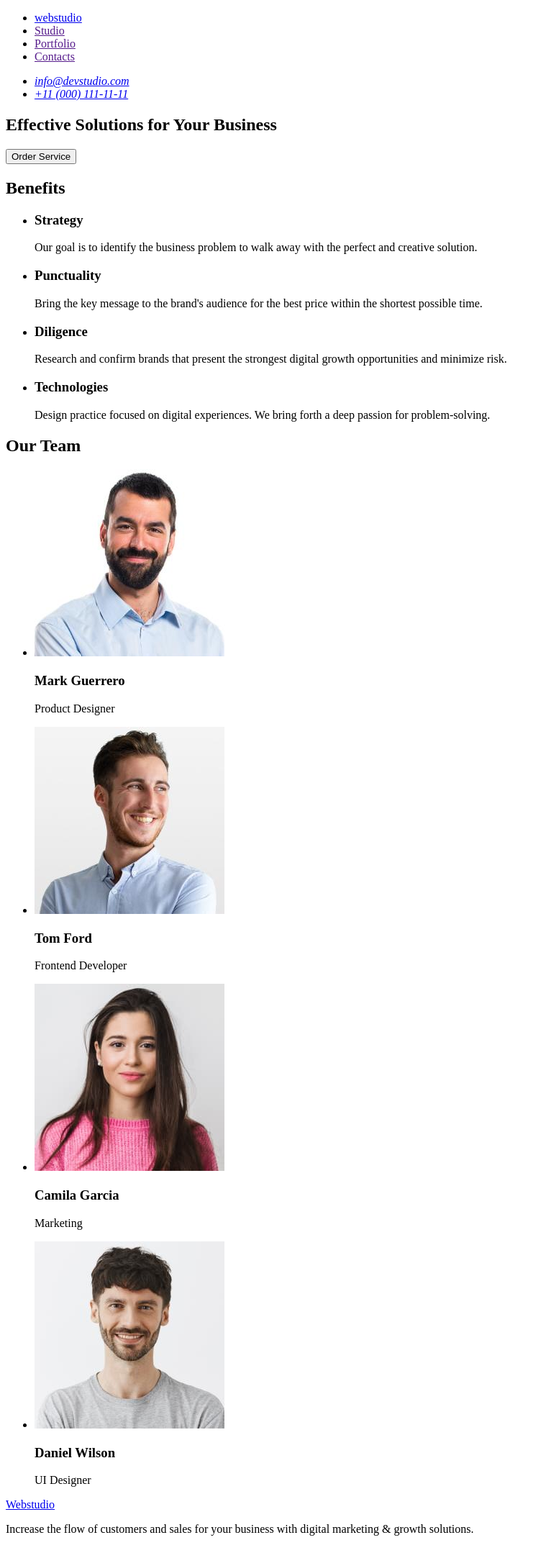
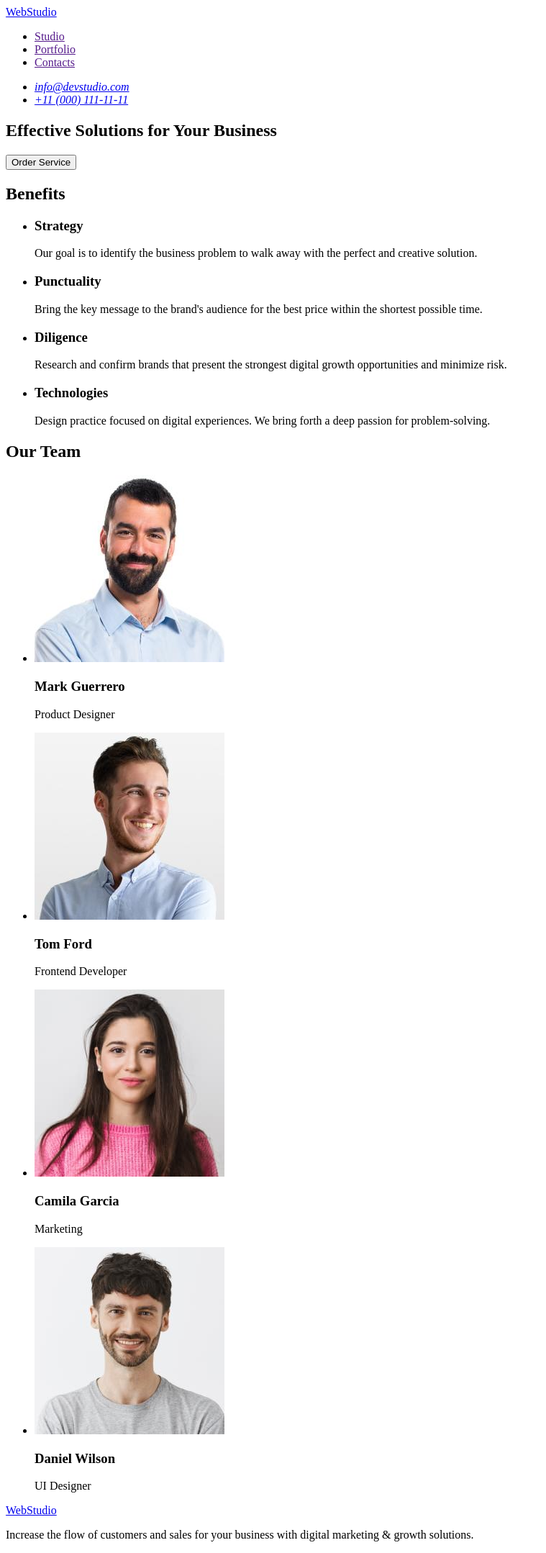
Before and after one commit to Bark1s/goit-markup-hw-01, a plain HTML site: page index.html in a window 1280 px wide. Shown: the whole page at 72% size, without its empty margins (0-759 px from the left). Drawn offline with Linux system fonts and the light colour scheme.

Commit message:
whole html markup

```diff
--- a/index.html
+++ b/index.html
@@ -11,8 +11,8 @@
     <!-- HEADER -->
     <header>
         <nav>
+            <a href="./index.html">WebStudio</a>
             <ul>
-                <li><a href="./index.html"><span>web</span>studio</a></li>
                 <li><a href="">Studio</a></li>
                 <li><a href="">Portfolio</a></li>
                 <li><a href="">Contacts</a></li>
@@ -86,7 +86,7 @@
     </main>
 
     <footer>
-        <a href="./index.html"><span>Web</span>studio</a>
+        <a href="./index.html">WebStudio</a>
         <p>Increase the flow of customers and sales for your business with digital marketing & growth solutions.</p>
     </footer>
 
```
